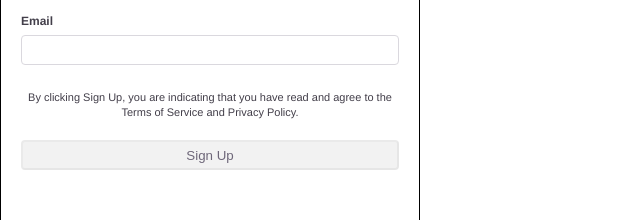
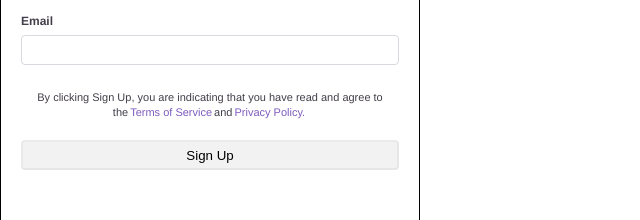
Before and after one commit to EimantasZubavicius/twitch.tv-sign-up-form, a React app: page / in a window 1280 px wide. Shown: the part 341-561 px from the top of the page, without its empty margins (0-640 px from the left). Built offline with nearby package versions, Linux system fonts and the light colour scheme; the HTML template or start-up script is replaced by a standard one.

Commit message:
added sign-up logic

```diff
--- a/src/components/date-component/date-component.tsx
+++ b/src/components/date-component/date-component.tsx
@@ -46,7 +46,7 @@ export class DateComponent extends React.Component<Props, State> {
       monthLength[1] = 29;
     }
 
-    if (monthLength[month - 1] < parseInt(this.state.day)) {
+    if (this.state.day !== "" && monthLength[month - 1] < parseInt(this.state.day)) {
       this.props.onInputStatusChange("day", "incorrect");
     } else {
       this.props.onInputStatusChange("day", "correct");
@@ -78,6 +78,7 @@ export class DateComponent extends React.Component<Props, State> {
       this.setState({
         year: event.target.value
       });
+
       if (year < 1903 || year > 2018 || isNaN(year)) {
         this.props.onInputStatusChange("year", "incorrect");
       } else {
@@ -134,8 +135,8 @@ export class DateComponent extends React.Component<Props, State> {
             onChange={this.setMonth}
             className={
               this.props.inputErrorDict["month"] === "incorrect"
-                ? "input-field date username-input wrong"
-                : "input-field date username-input"
+                ? "input-field date month-input wrong"
+                : "input-field date month-input"
             }
           >
             <option value="0" hidden>
--- a/src/components/registration-form/registration-form.scss
+++ b/src/components/registration-form/registration-form.scss
@@ -86,10 +86,24 @@
       background: rgba(0, 0, 0, 0.05);
       border-color: rgba(0, 0, 0, 0.05);
       box-shadow: none;
-      color: #6e6779;
       border-radius: 4px;
       height: 3rem;
       width: 100%;
+    }
+
+    .enabled {
+      background: #7d5bbe;
+      color: white;
+      cursor: pointer;
+
+      &:hover{
+        background: #a58ed1;
+      }
+    }
+
+    .disabled {
+      background: rgba(0, 0, 0, 0.05);
+      cursor: not-allowed;
     }
 
     .tos {
@@ -97,6 +111,12 @@
       margin-bottom: 2;
       text-align: center;
       line-height: 1.5rem;
+
+      a {
+        text-decoration: none;
+        color: #7d5bbe;
+        margin: 0 2px;
+      }
     }
   }
 
@@ -165,6 +185,7 @@
         padding-left: 1rem;
         font-size: 1.2rem;
         width: 100%;
+        transition: all 0.2s linear;
 
         &:focus {
           border-color: #7d5bbe;
@@ -174,6 +195,7 @@
       }
 
       .wrong {
+        transition: all 0.2s linear;
         border: 2px solid rgb(252, 0, 0);
 
         &:focus {
@@ -195,7 +217,6 @@
           visibility: hidden;
           transition: opacity 0.3s ease-in-out;
           opacity: 0.2;
-
         }
 
         .nonhidden {
@@ -203,7 +224,7 @@
           opacity: 0.8;
         }
 
-        .error-message{
+        .error-message {
           color: rgb(252, 0, 0);
         }
       }
--- a/src/components/registration-form/registration-form.tsx
+++ b/src/components/registration-form/registration-form.tsx
@@ -4,18 +4,17 @@ import { UsernameComponent } from "../username-component/username-component";
 import { PaswordComponent } from "../password-component/password-component";
 import { DateComponent } from "../date-component/date-component";
 import { EmailComponent } from "../email-component/email-component";
+import { SubmitComponent } from "../submit-component/submit-component";
 
 import "./registration-form.scss";
 
 interface State {
-  inputFocused: boolean;
   inputDict: Inputs<string>;
   inputErrorDict: Inputs<string>;
 }
 
 export class RegistrationFormView extends React.Component<{}, State> {
   public state: State = {
-    inputFocused: false,
     inputDict: {},
     inputErrorDict: {}
   };
@@ -89,13 +88,7 @@ export class RegistrationFormView extends React.Component<{}, State> {
             inputDict={this.state.inputDict}
             inputErrorDict={this.state.inputErrorDict}
           />
-        </div>
-        <div className="tos-button">
-          <div className="tos">
-            By clicking Sign Up, you are indicating that you have read and agree
-            to the Terms of Service and Privacy Policy.
-          </div>
-          <button className="sign-up">Sign Up</button>
+          <SubmitComponent inputErrorDict={this.state.inputErrorDict} />
         </div>
       </div>
     );
--- /dev/null
+++ b/src/components/submit-component/submit-component.tsx
@@ -0,0 +1,51 @@
+import * as React from "react";
+
+import { hiddenText } from "../../shared/helpers/registration-form-helpers";
+
+interface State {
+  username: string;
+  inputFocused: boolean;
+}
+
+interface Props {
+  inputErrorDict: Inputs<string>;
+}
+
+export class SubmitComponent extends React.Component<Props, State> {
+  private checkInputValidations(): boolean {
+    if (Object.keys(this.props.inputErrorDict).length === 6) {
+      return Object.keys(this.props.inputErrorDict)
+        .map(key => this.props.inputErrorDict[key])
+        .every(input => input === "correct");
+    } else {
+      return false;
+    }
+  }
+
+  public render(): JSX.Element {
+    return (
+      <div className="tos-button">
+        <div className="tos">
+          By clicking Sign Up, you are indicating that you have read and agree
+          to the
+          <a href="https://www.twitch.tv/p/legal/terms-of-service/">
+            Terms of Service
+          </a>
+          and
+          <a href="https://www.twitch.tv/p/legal/privacy-policy/">
+            Privacy Policy.
+          </a>
+        </div>
+        <button
+          className={
+            this.checkInputValidations()
+              ? "sign-up enabled"
+              : "sign-up disabled"
+          }
+        >
+          Sign Up
+        </button>
+      </div>
+    );
+  }
+}
--- a/src/components/username-component/username-component.tsx
+++ b/src/components/username-component/username-component.tsx
@@ -4,7 +4,6 @@ import { hiddenText } from "../../shared/helpers/registration-form-helpers";
 
 interface State {
   username: string;
-  inputFocused: boolean;
 }
 
 interface Props {
@@ -17,8 +16,7 @@ interface Props {
 
 export class UsernameComponent extends React.Component<Props, State> {
   public state: State = {
-    username: "",
-    inputFocused: false
+    username: ""
   };
 
   private onUsernameInput: React.ChangeEventHandler<
@@ -42,7 +40,11 @@ export class UsernameComponent extends React.Component<Props, State> {
           ) : null}
         </div>
         <input
-          className="input-field full-width username-input"
+          className={
+            this.props.inputErrorDict["username"] === "incorrect"
+              ? "input-field date username-input wrong"
+              : "input-field date username-input"
+          }
           name="username"
           onChange={this.onUsernameInput}
           value={this.state.username}
```
